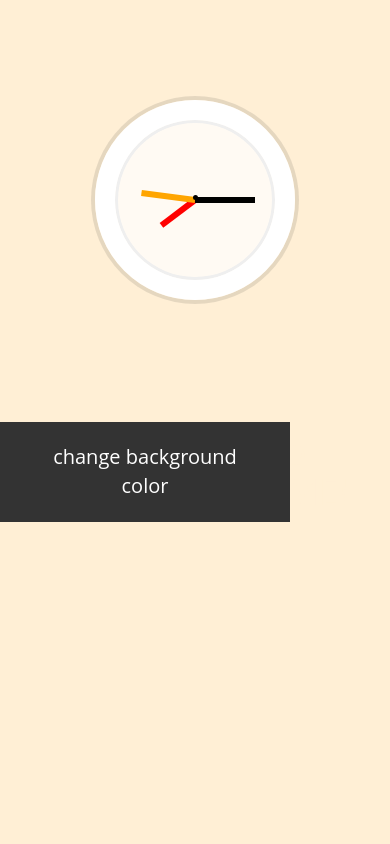
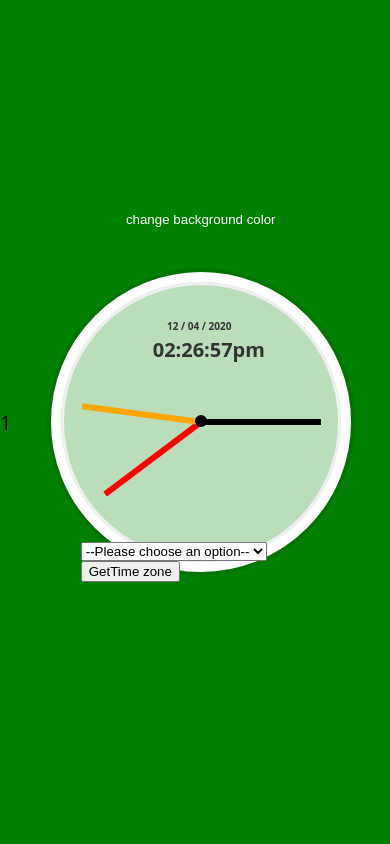
Before and after one commit to wolel/Horologe.index.php, a PHP site: page /?timezone=1 in a window 390 px wide. Run offline with PHP 8.4, Linux system fonts and the light colour scheme.

Commit message:
horologe: - Random color modify - timezone ok - select timezone ok

```diff
--- a/index.html
+++ b/index.html
@@ -16,7 +16,8 @@
 
 </head>
 <body>
-<h1>It's time to get the TIME!</h1>
+
+<h1></h1>
 
 <div class="clock">
     <div class="clock-face">
--- /dev/null
+++ b/index.php
@@ -0,0 +1,47 @@
+<meta name="viewport" content="width=device-width" />
+<link rel="stylesheet" href="style.css">
+
+<?php
+date_default_timezone_set("Europe/Brussels");
+
+if ($_GET['timezone'] == date_default_timezone_set("Africa/Brazzaville")){
+    date_default_timezone_set("Africa/Brazzaville");
+    echo "<p >". $_GET['timezone']."</p>";
+}elseif ($_GET['timezone']=== date_default_timezone_set('America/Costa_Rica')){
+    date_default_timezone_set('America/Costa_Rica');
+    echo "<p>". $_GET['timezone']."</p>";
+}
+?>
+
+
+
+
+<div class="clock">
+    <div class="clock-face">
+        <h1><?php echo date("h:i:sa");?></h1>
+        <h3><?php echo date("d / m / Y");?></h3>
+        <div class="cercle"></div>
+        <div class="needle hour-needle"></div>
+        <div class="needle min-needle"></div>
+        <div class="needle second-needle"></div>
+    </div>
+    <button id="btn1" onclick="changeBackgroundColor()">change background color</button>
+
+    <form action="#" method="get">
+        <select name="timezone" id="timezone">
+            <option value="">--Please choose an option--</option>
+            <option value="Amsterdam">Amsterdam</option>
+            <option value="Brazzaville">Brazzaville</option>
+            <option value="Costa_Rica">Costa_Rica</option>
+        </select>
+        <button id="btnTimezone">GetTime zone</button>
+
+    </form>
+
+</div>
+
+
+
+
+
+<script src="script.js"></script>
--- a/style.css
+++ b/style.css
@@ -49,76 +49,127 @@ body{
     position: absolute;
     width: 20px;
     height: 20px;
-    top: 48%;
-    left: 48%;
+    top: 250px;
+    left:250px;
     border-radius: 50%;
     background-color: black;
     z-index: 1;
 }
 .hour-needle{
     background-color: red;
-    width: 35%;
-    left: 15%;
-}
+  }
 .min-needle{
     background-color: orange;
-    width: 45%;
-    left: 5%;
+}
+h3{
+    position: absolute;
+    top: 4%;
+    left: 36%;
+    font-family: "Open Sans", serif;
+    color: #333333;
 }
 h1{
     position: absolute;
-    top: 50%;
-    left:100px;
-    width: auto;
-    height: 100px;
-    transition: transform .4s ease;
-    padding: 10px 30px 10px 30px;
-    margin: auto;
-    border: none;
-    color: papayawhip;
-    transform: scale(1);
+    width: 20px;
+    height: 20px;
+    top: 10%;
+    left: 30%;
+    z-index: 2;
+    font-family: "Open Sans", serif;
+    color: #333333;
 }
 /*----------------------------BUTTONS-----*/
 #btn1{
     position: absolute;
-    top: 50%;
-    right:100px;
-    width: auto;
-    height: 100px;
-    transition: transform .4s ease;
-    padding: 10px 30px 10px 30px;
+    top: -90px;
+    right: 0;
+    left: 0;
+    padding: 20px 30px 20px 30px;
     margin: auto;
-    background-color: #333;
+    background-color: transparent;
     border: none;
     color: white;
-    transform: scale(1);
+    cursor: pointer;
+}
 
-}
-#btn1:active{
-    transform: scale(.97);
-    transition: transform .2s;
-    background-color: orange;
-    color: white;
-    border-style: none;
-
-}
 #btn1:hover{
-    background-color: orange;
+    background-color: #333333;
     color: white;
     border-style: none;
     border-radius: 5px;
 }
-/*---------------------------RESPONSIVE-----*/
-
-@media screen and (max-width: 800px){
+/*=====================RESPONSIVE===========================*/
+@media screen and (max-width:736px){
+    body{
+        background-color: green;
+    }
     .clock{
-        width: 200px;
-        height: 200px;
+        width: 300px;
+        height: 300px;
+        border: 10px solid white;
+        border-radius: 50%;
     }
     .cercle{
-        width: 5px;
-        height: 5px;
-
+        width: 12px;
+        height: 12px;
+        top: 116px;
+        left:114px;
+    }
+    #btn1{
+        position: absolute;
+        top: -90px;
+        right: 0;
+        left: 0;
+    }
+    h1{
+        font-size: 20px;
+    }
+    h3{
+        font-size: 10px;
     }
 
 }
+/*------------------------
+@media screen and (max-width:1024px){
+    body{
+        background-color: red;
+    }
+    .clock{
+        width: 500px;
+        height: 500px;
+        border: 20px solid white;
+        border-radius: 50%;
+        margin:100px auto;
+        position: relative;
+        padding: 20px;
+    }
+    .cercle{
+        width: 17px;
+        height: 17px;
+        top: 49%;
+    }
+    #btn1{
+        position: absolute;
+        top: -90px;
+        right: 0;
+        left: 0;
+    }
+ h1{
+     font-size: 30px;
+ }
+ h3{
+     font-size: 20px;
+ }
+}
+/*================================================================
+@media all and (orientation: portrait){
+
+}
+
+@media all and (orientation: landscape){
+    body{
+        background-color: yellow;
+    }
+}
+
+ */
```
